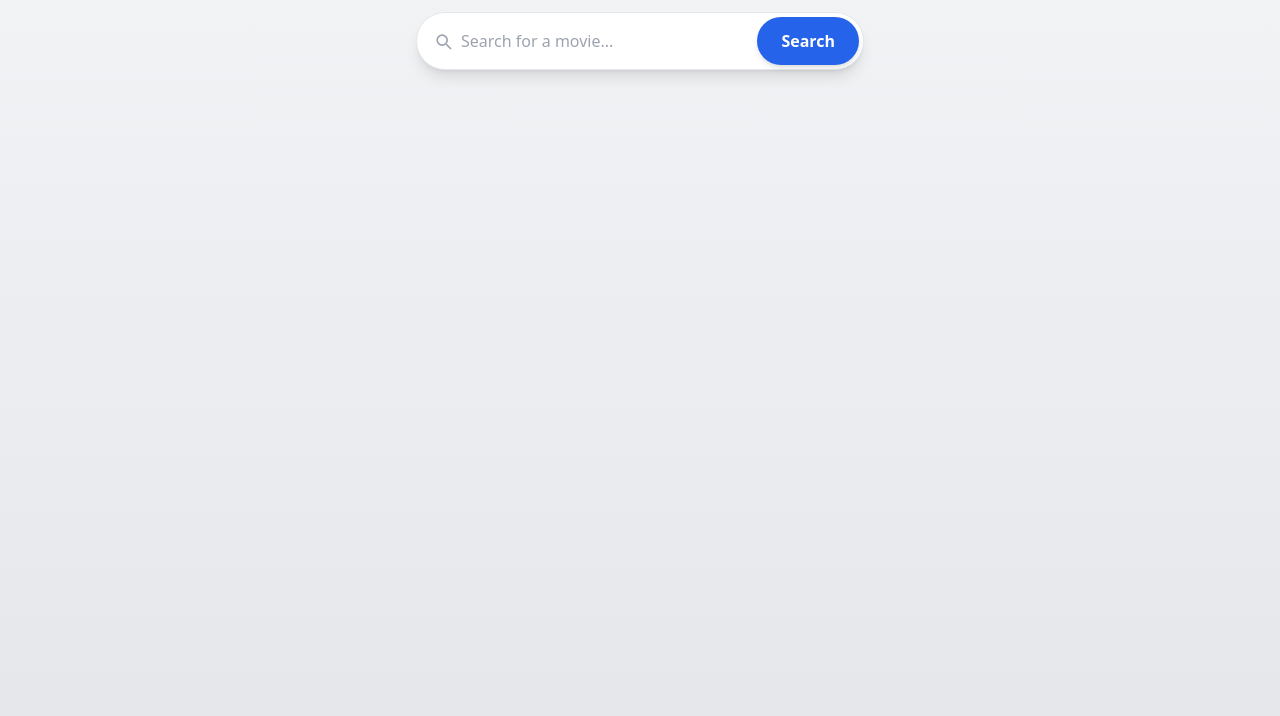
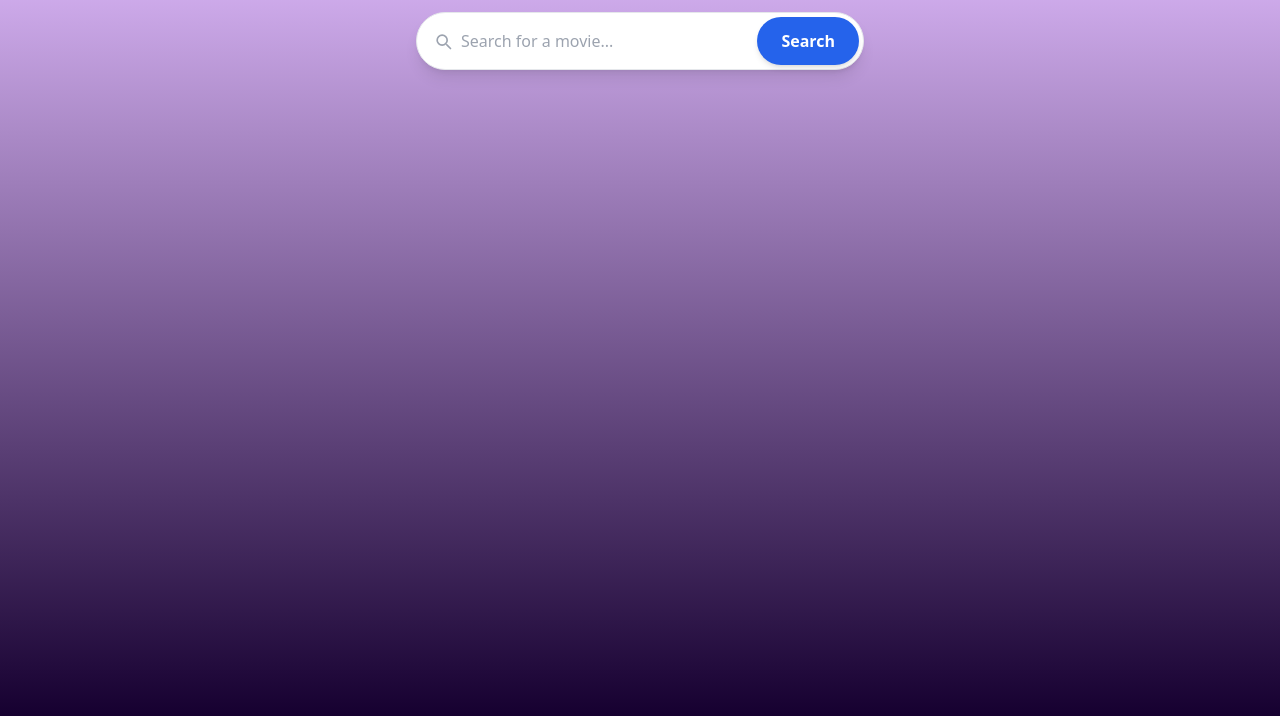
Before and after one commit to Nivin24/Movie-Recommendations-System, a plain HTML site: page frontend/index.html in a window 1280 px wide. Shown: the part 84-800 px from the top of the page. Drawn offline with nearby package versions, Linux system fonts and the light colour scheme.

Commit message:
Index.html updated with bg color change

```diff
--- a/frontend/index.html
+++ b/frontend/index.html
@@ -23,7 +23,7 @@
 }
 </style>
 </head>
-<body class="bg-gradient-to-b from-gray-100 to-gray-200 min-h-screen flex flex-col items-center p-6">
+<body class="bg-gradient-to-b from-[#e2bdff] to-[#160030] min-h-screen flex flex-col items-center p-6">
 
   <h1 class="text-4xl font-extrabold mb-8 text-center text-gray-900 drop-shadow-md">🎥 Movie Recommendation System</h1>
 
```
Also changed, not shown: 1 other file.
